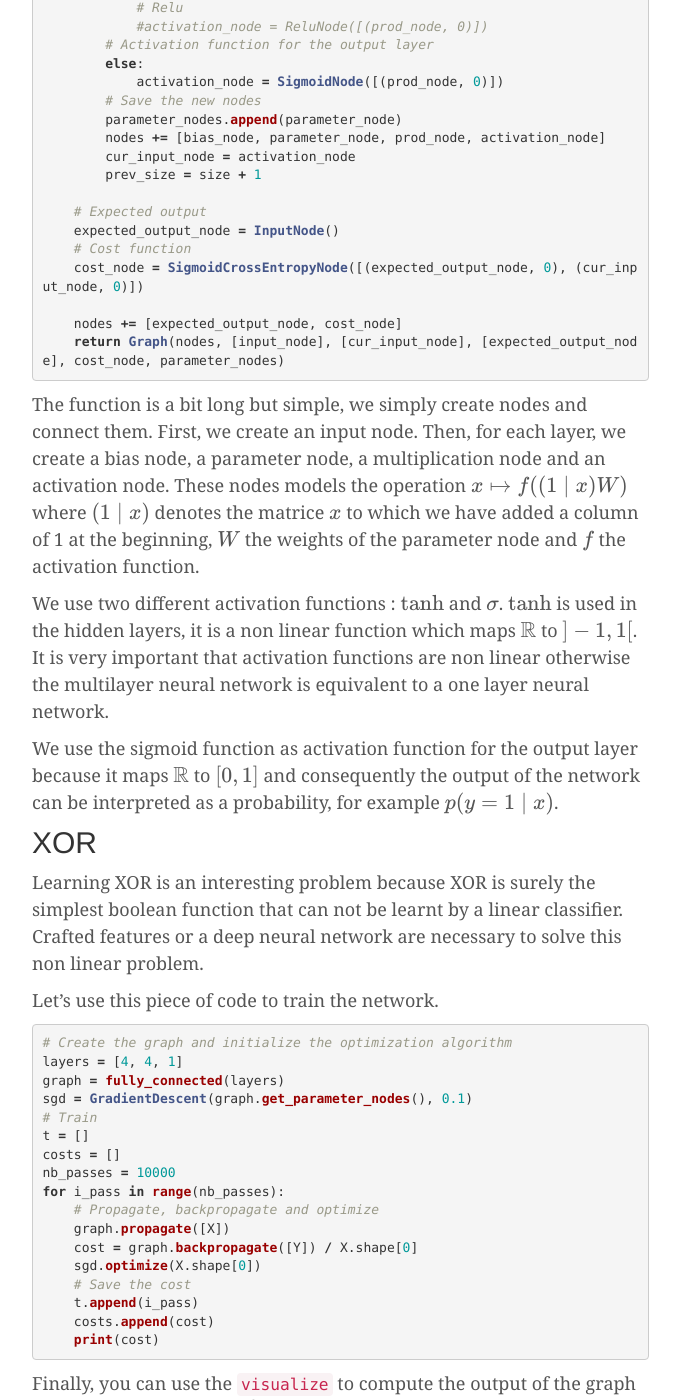
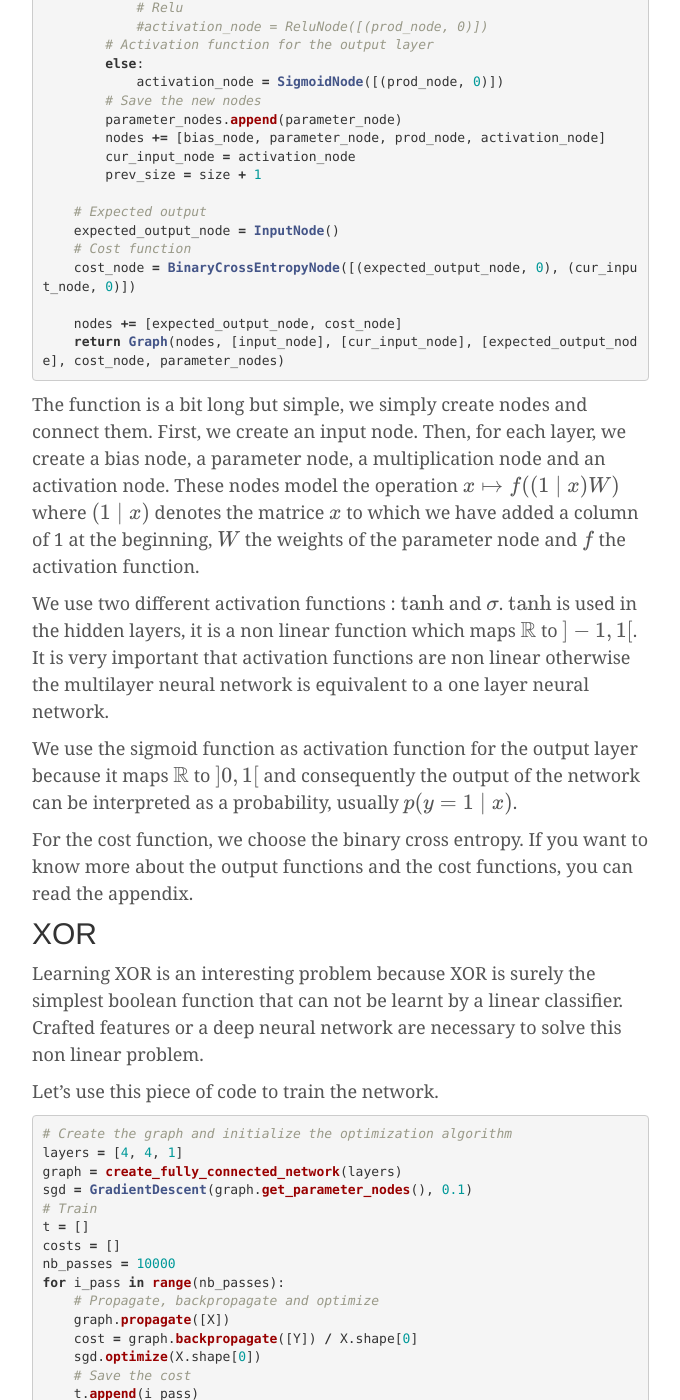
Before and after one commit to pvigier/pvigier.github.io-jekyll, a Jekyll site: the page built from _posts/2017-06-15-part1-computational-graphs.md, in a window 1280 px wide and 1400 px high, scrolled down 16963 px. Shown: the whole window, without its empty margins (138-818 px from the left). Built offline with Jekyll 4.4.1, drawn with Linux system fonts in a browser that asks for light colours; formulas are drawn with MathJax 3; comment, search, counter and statistics services are not loaded; some of the changed text lies outside the part shown.

Commit message:
Update part 1

```diff
--- a/_posts/2017-06-15-part1-computational-graphs.md
+++ b/_posts/2017-06-15-part1-computational-graphs.md
@@ -487,7 +487,7 @@ We are going to use fully-connected neural networks to learn two functions respe
 We will use the function `fully_connected` which takes as input a list of the sizes of the layers and returns a computational graph which represents such a network.
 
 {% highlight python %}
-def fully_connected(layers):
+def create_fully_connected_network(layers):
     nodes = []
     parameter_nodes = []
 
@@ -520,17 +520,19 @@ def fully_connected(layers):
     # Expected output
     expected_output_node = InputNode()
     # Cost function
-    cost_node = SigmoidCrossEntropyNode([(expected_output_node, 0), (cur_input_node, 0)])
+    cost_node = BinaryCrossEntropyNode([(expected_output_node, 0), (cur_input_node, 0)])
 
     nodes += [expected_output_node, cost_node]
     return Graph(nodes, [input_node], [cur_input_node], [expected_output_node], cost_node, parameter_nodes)
 {% endhighlight %}
 
-The function is a bit long but simple, we simply create nodes and connect them. First, we create an input node. Then, for each layer, we create a bias node, a parameter node, a multiplication node and an activation node. These nodes models the operation $$x \mapsto f((1 \mid x)W)$$ where $$(1 \mid x)$$ denotes the matrice $$x$$ to which we have added a column of 1 at the beginning, $$W$$ the weights of the parameter node and $$f$$ the activation function.
+The function is a bit long but simple, we simply create nodes and connect them. First, we create an input node. Then, for each layer, we create a bias node, a parameter node, a multiplication node and an activation node. These nodes model the operation $$x \mapsto f((1 \mid x)W)$$ where $$(1 \mid x)$$ denotes the matrice $$x$$ to which we have added a column of 1 at the beginning, $$W$$ the weights of the parameter node and $$f$$ the activation function.
 
 We use two different activation functions : $$\tanh$$ and $$\sigma$$. $$\tanh$$ is used in the hidden layers, it is a non linear function which maps $$\mathbb{R}$$ to $$]-1, 1[$$. It is very important that activation functions are non linear otherwise the multilayer neural network is equivalent to a one layer neural network.
 
-We use the sigmoid function as activation function for the output layer because it maps $$\mathbb{R}$$ to $$[0,1]$$ and consequently the output of the network can be interpreted as a probability, for example $$p(y=1 \mid x)$$.
+We use the sigmoid function as activation function for the output layer because it maps $$\mathbb{R}$$ to $$]0,1[$$ and consequently the output of the network can be interpreted as a probability, usually $$p(y=1 \mid x)$$.
+
+For the cost function, we choose the binary cross entropy. If you want to know more about the output functions and the cost functions, you can read the appendix.
 
 ## XOR
 
@@ -540,7 +542,7 @@ Let's use this piece of code to train the network.
 {% highlight python %}
 # Create the graph and initialize the optimization algorithm
 layers = [4, 4, 1]
-graph = fully_connected(layers)
+graph = create_fully_connected_network(layers)
 sgd = GradientDescent(graph.get_parameter_nodes(), 0.1)
 # Train
 t = []
```
Also changed, not shown: media/img/part2/cost_function.gif (added), media/img/part2/preprocessings.png (added).
